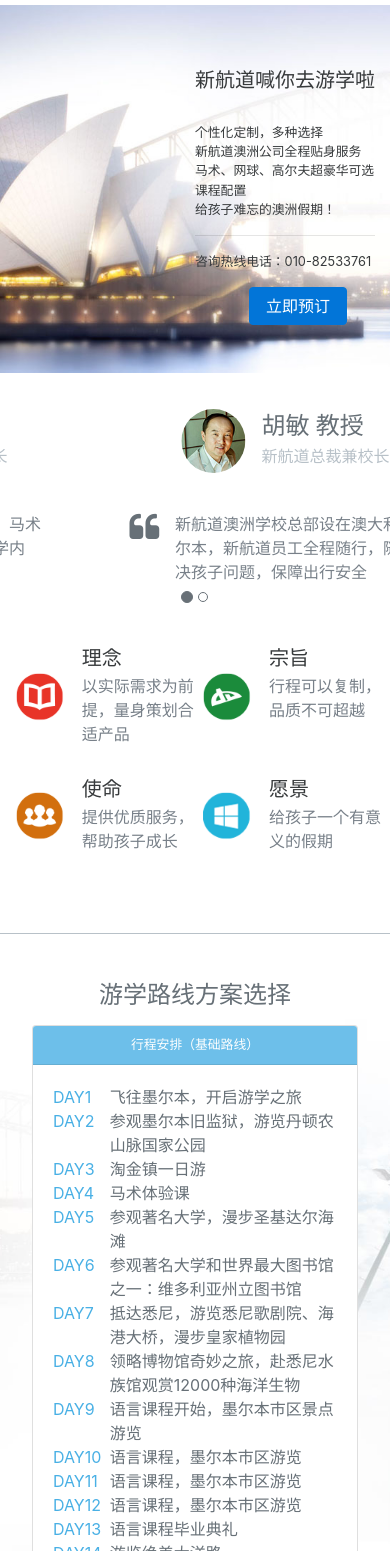
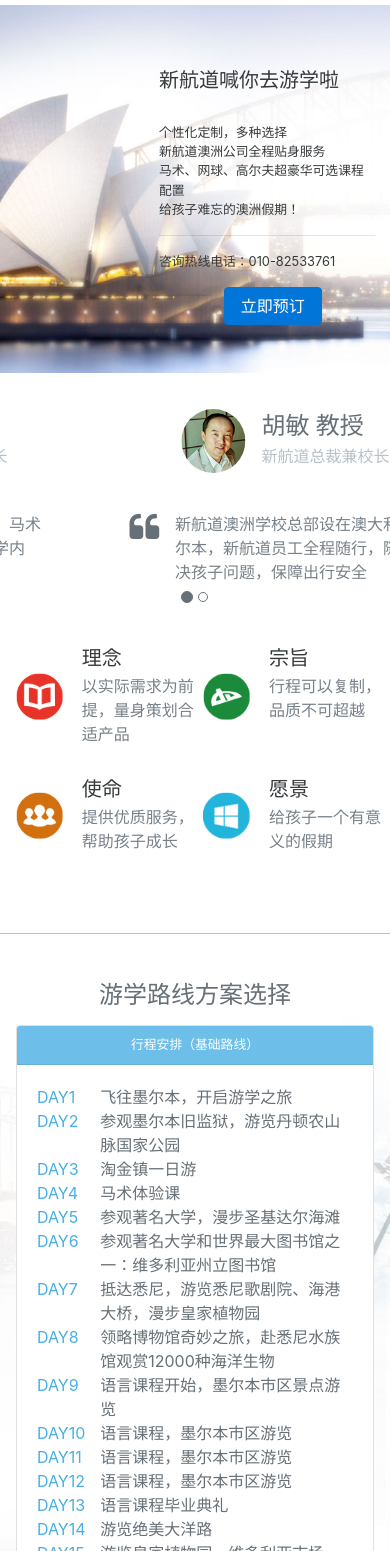
Before and after one commit to jiangwn815/xhd, a website: page views/xhd.html in a window 390 px wide. Shown: the part 49-1600 px from the top of the page. Drawn offline with Linux system fonts and the light colour scheme; files whose address does not match are found by name.

Commit message:
after successful deploy

```diff
--- a/views/xhd.html
+++ b/views/xhd.html
@@ -13,6 +13,10 @@
             background: url(/static/xhd/bg2.png) center no-repeat;
             background-size: cover;
             margin-bottom: 1rem;
+        }
+        .junmbotro-content{
+            margin-left: 40%;
+            padding-top: 2rem;
         }
         #registry{
             margin-left: 30%;
@@ -85,7 +89,7 @@
         #itinerary-business{ background: url("/static/xhd/bg3.jpg") no-repeat center; }
         #itinerary,#itinerary-business,#features,#qa{
             border-top: 1px #b8c1c8 solid;
-            padding: 2rem 2rem 0.5rem 2rem;
+            padding: 2rem 1rem 0.5rem 1rem;
             background-size: cover;
         }
         #itinerary>div,#itinerary-business>div{
@@ -163,7 +167,7 @@
                 <li class="nav-item active"><a class="nav-link" href="#">游学</a></li>
                 <li class="nav-item active"><a class="nav-link" href="#">留学</a></li>
                 <li class="nav-item dropdown active">
-                <a class="nav-link dropdown-toggle" href="http://example.com"
+                <a class="nav-link dropdown-toggle" href="#"
                 id="supportedContentDropdown" data-toggle="dropdown" aria-haspopup="true" aria-expanded="false">更多</a>
                 <div class="dropdown-menu" aria-labelledby="supportedContentDropdown" id="nav-dropdown" style="left:-50%;min-width: 1rem;">
                     <a class="dropdown-item" href="#">移民</a>
@@ -178,7 +182,7 @@
     </header>
     <section class="jumbotron jumbotron-fluid" id="bg">
         <div class="container">
-            <div style="margin-left: 50%;padding-top: 2rem">
+            <div class="junmbotro-content">
             <h5>新航道喊你去游学啦</h5>
             <br/>
             <p class="small">个性化定制，多种选择<br/>新航道澳洲公司全程贴身服务<br/>
```
